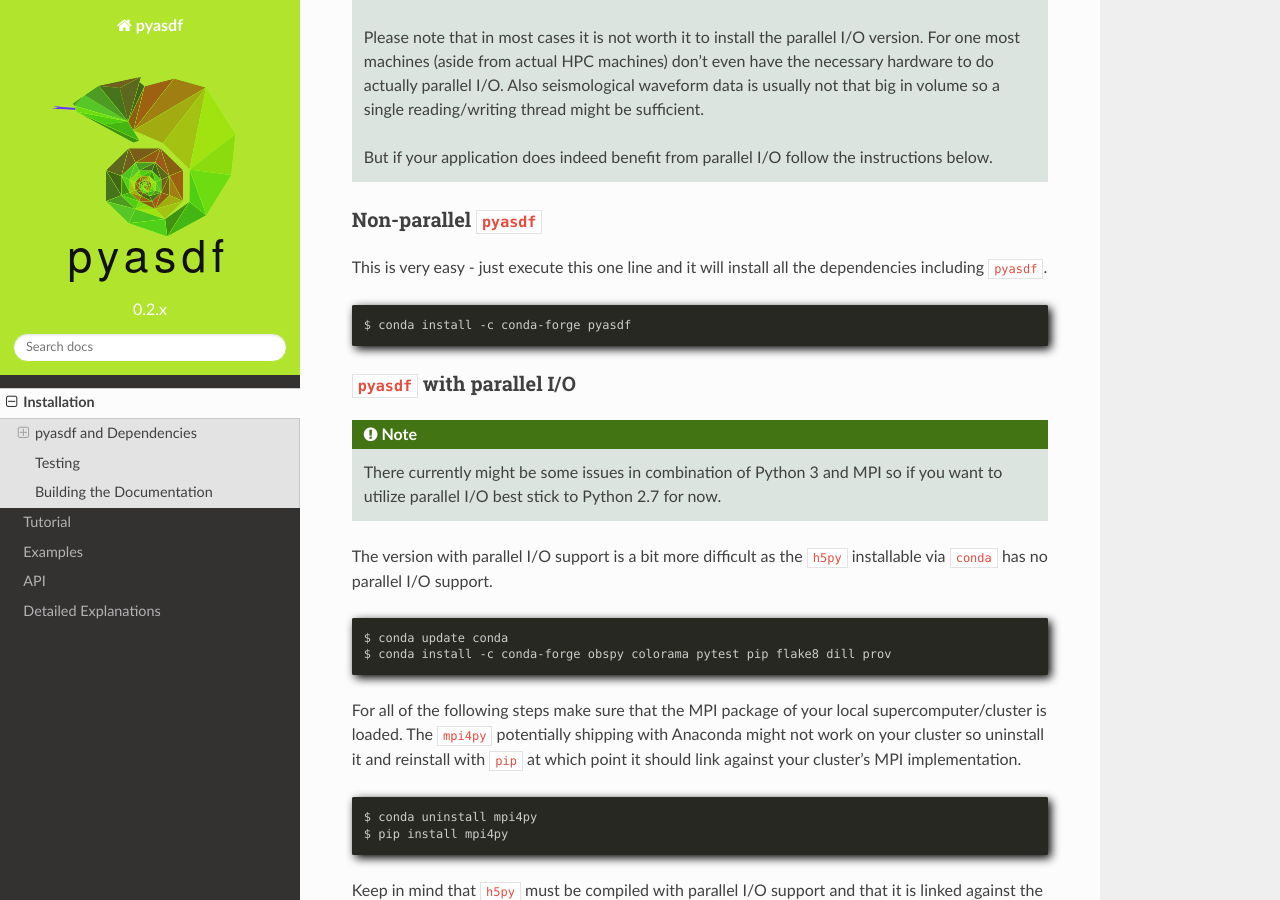
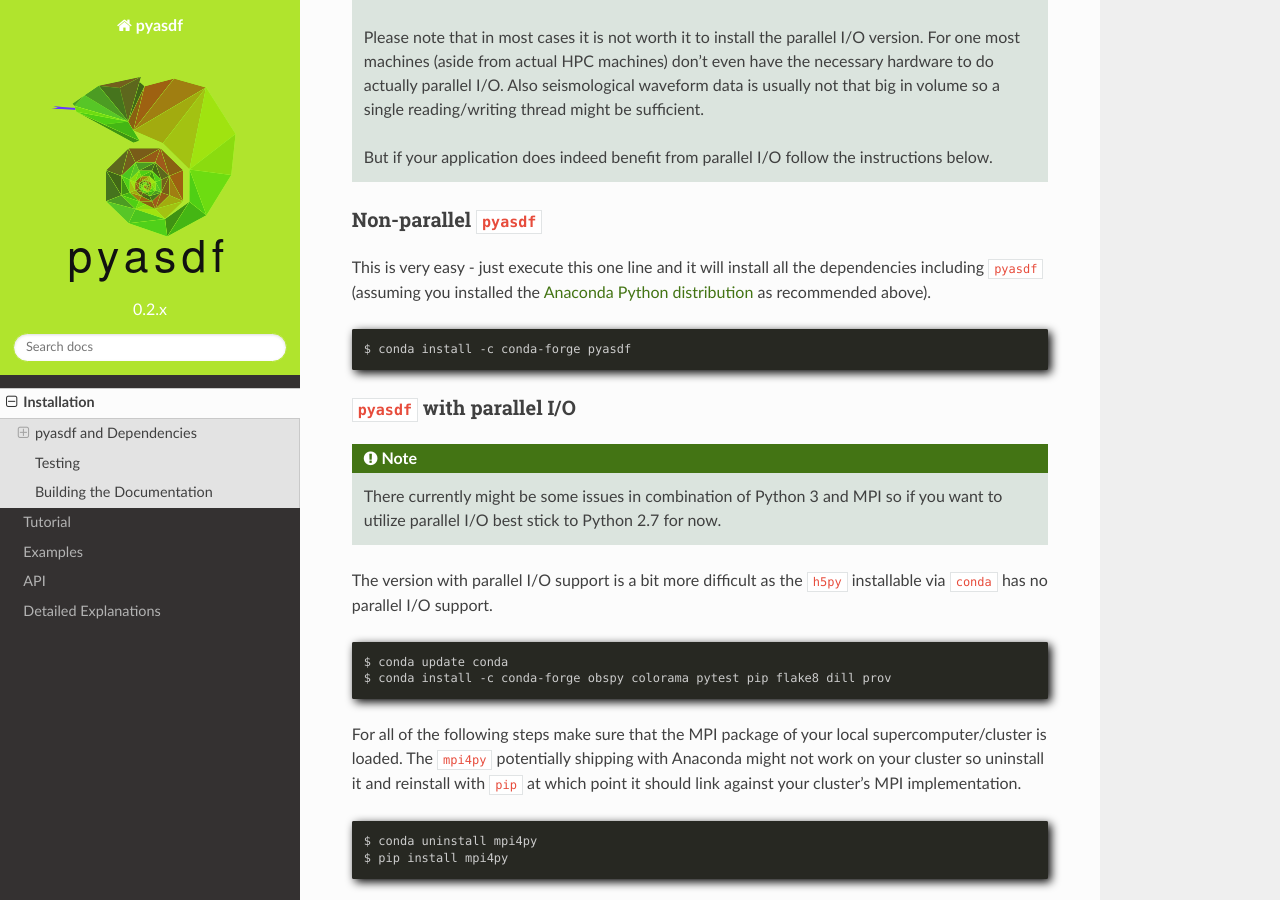
Before and after one commit to SeismicData/pyasdf, a Sphinx documentation site: the page built from doc/installation.rst, in a window 1280 px wide and 900 px high, scrolled down 548 px. Built offline with Sphinx 7.4.7 and the Read the Docs theme 2.0.0, drawn with Linux system fonts in a browser that asks for light colours.

Commit message:
Improving installation instructions.

```diff
--- a/doc/installation.rst
+++ b/doc/installation.rst
@@ -35,7 +35,9 @@ Non-parallel ``pyasdf``
 ^^^^^^^^^^^^^^^^^^^^^^^
 
 This is very easy - just execute this one line and it will install all the
-dependencies including ``pyasdf``.
+dependencies including ``pyasdf`` (assuming you installed the
+`Anaconda Python distribution <https://store.continuum.io/cshop/anaconda/>`_
+as recommended above).
 
 .. code-block:: bash
 
```
